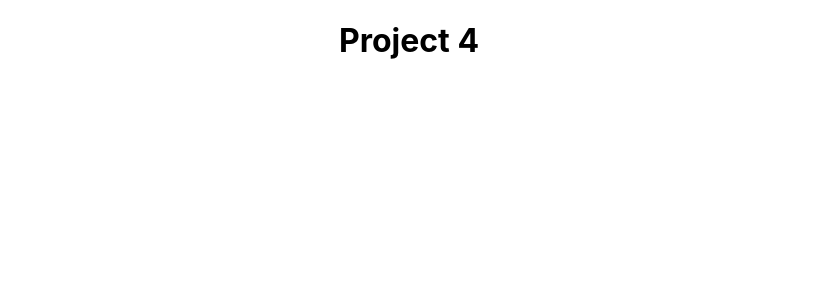
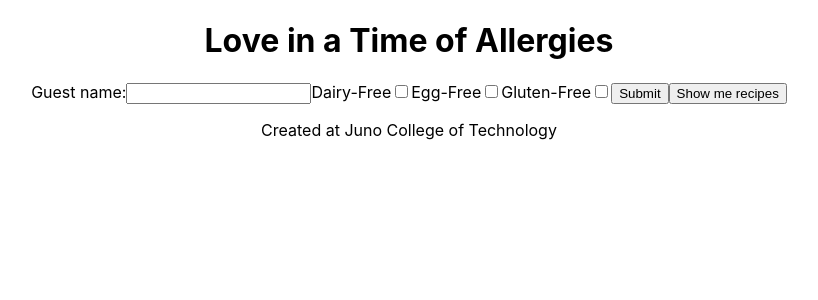
Before and after one commit to LoveInATimeOfAllergies/loveInATimeOfAllergies, a React (Create React App) app: page / in a window 1280 px wide. Shown: the top 300 px of the page, without its empty margins (231-1049 px from the left). Built offline with nearby package versions, Linux system fonts and the light colour scheme.

Commit message:
Added header, footer, form jsx

```diff
--- a/src/App.js
+++ b/src/App.js
@@ -1,10 +1,85 @@
-import app from 'firebase.js';
+import app from './firebase.js';
+import { getDatabase, ref, onValue, push } from 'firebase/database';
+import Header from './components/Header.js';
+import Footer from './components/Footer.js';
+import { useEffect, useState } from 'react';
 import './App.css';
 
 function App() {
+  // Bringing in firebase database to our component
+  const database = getDatabase(app);
+  const dbRef = ref(database);
+  // Setting up states
+  const [nameInput, setNameInput] = useState('')
+  const [dairyFree, setDairyFree] = useState(false);
+  const [eggFree, setEggFree] = useState(false);
+  const [glutenFree, setGlutenFree] = useState(false)
+
+  const handleSubmit = (e) => {
+    e.preventDefault();
+    const userProfile = {
+      name: nameInput,
+      dairyFree: (dairyFree ? 'dairy-free' : null),
+      eggFree: (eggFree ? 'egg-free' : null),
+      glutenFree: (glutenFree ? 'gluten-free' : null)
+      // 'dairy-free': dairyFree,
+      // 'egg-free': eggFree,
+      // 'gluten-free': glutenFree
+    }
+    push(dbRef, userProfile)
+    setNameInput('');
+    // Specifically for the checkbox checkmarks to go away
+    document.getElementById('dairyFree').checked = false;
+    document.getElementById('eggFree').checked = false;
+    document.getElementById('glutenFree').checked = false;
+    // Specifically to change the states back to false
+    setDairyFree(false);
+    setEggFree(false);
+    setGlutenFree(false);
+  }
+
   return (
     <div className="App">
-      <h1>Project 4</h1>
+      <Header />
+      {/* Form component */}
+      <form onSubmit={handleSubmit}>
+        <label htmlFor="nameField">Guest name:</label>
+        <input type="text" id="nameField" value={nameInput} onChange={(e) => setNameInput(e.target.value)} />
+
+        <label htmlFor="dairyFree">Dairy-Free</label>
+        <input type="checkbox" name="allergies" id="dairyFree" value={dairyFree} onChange={(e) => setDairyFree(e.target.checked)}/>
+
+        <label htmlFor="eggFree">Egg-Free</label>
+        <input type="checkbox" name="allergies" id="eggFree" value={eggFree} onChange={(e) => setEggFree(e.target.checked)}/>
+
+        <label htmlFor="glutenFree">Gluten-Free</label>
+        <input type="checkbox" name="allergies" id="glutenFree" value={glutenFree} onChange={(e) => setGlutenFree(e.target.checked)} />
+
+        <button>Submit</button>
+        <button>Show me recipes</button>
+      </form>
+      {/* Guest Profile First */}
+      {/* Another component for the API call/party grouping */}
+      {/* Form with a dropdown and a submit button. The dropdown is populated from firebase objects' 'name' property.  */}
+      {/* User would select an option and hit submit */}
+      {/* On submit, that name gets added to a list / array - the firebase object with the name and the allergies gets pushed into an empty array */}
+      {/* Another button for when they're done adding all people ??? */}
+      {/* Loop through the array to get the restrictions */}
+      {/* Do whatever the process will be to get those into the api endpoint, call api, display data */}
+      {/* The party doesn't really become a property of the object that is stored in firebase - unless we go for stretch goal gallery */}
+
+      {/* Party Profile First */}
+      {/* We already have the party as the node of all the data */}
+      {/* No need for a dropdown because all of the guests entered are already associated with this party */}
+      {/* A page that displays the guests and does the API call with whatever dark magic we use to get the right endpoint */}
+      {/* Displays */}
+      {/* Easier overall - but users have to be entered multiple times if they go to multiple parties */}
+      {/* Only thing to consider is how to push the data up for multiple guests going to the same party */}
+
+      <section>
+
+      </section>
+      <Footer />
     </div>
   );
 }
--- /dev/null
+++ b/src/components/Footer.js
@@ -0,0 +1,9 @@
+const Footer = () => {
+    return (
+        <footer>
+            <p>Created at Juno College of Technology</p>
+        </footer>
+    )
+}
+
+export default Footer;
--- /dev/null
+++ b/src/components/Header.js
@@ -0,0 +1,10 @@
+const Header = () => {
+    return (
+        <header>
+            <h1>Love in a Time of Allergies</h1>
+            {/* Something that explains what the app is about */}
+        </header>
+    )
+}
+
+export default Header;
```
